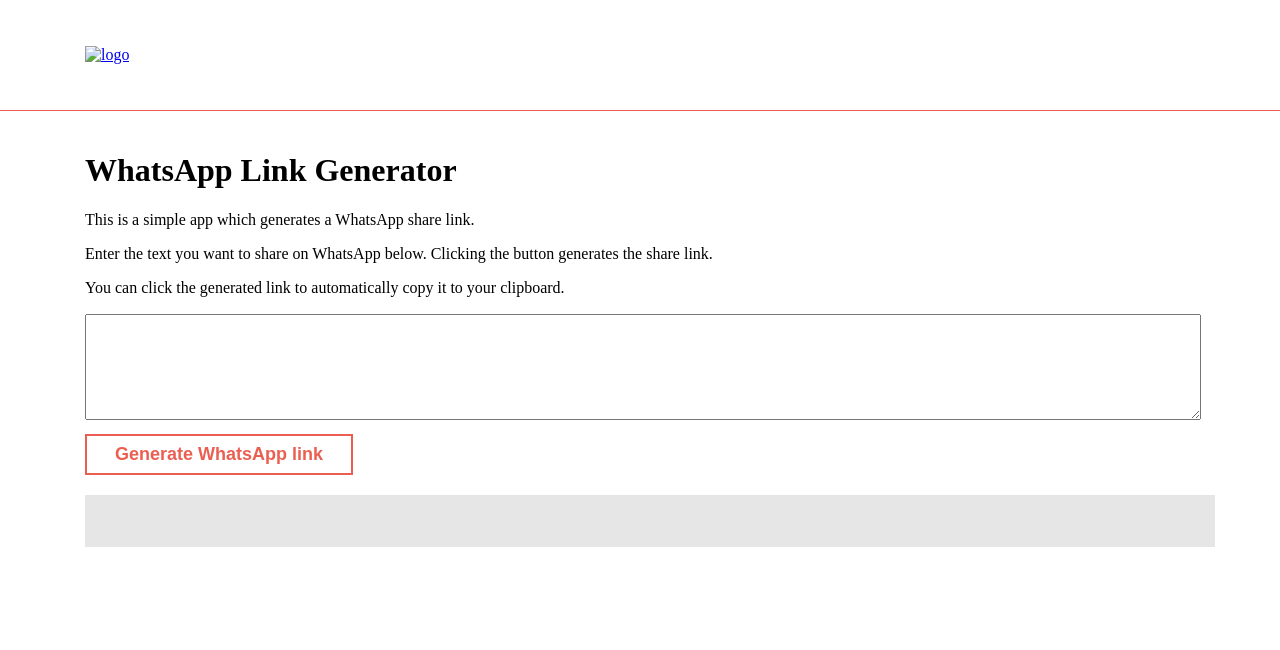
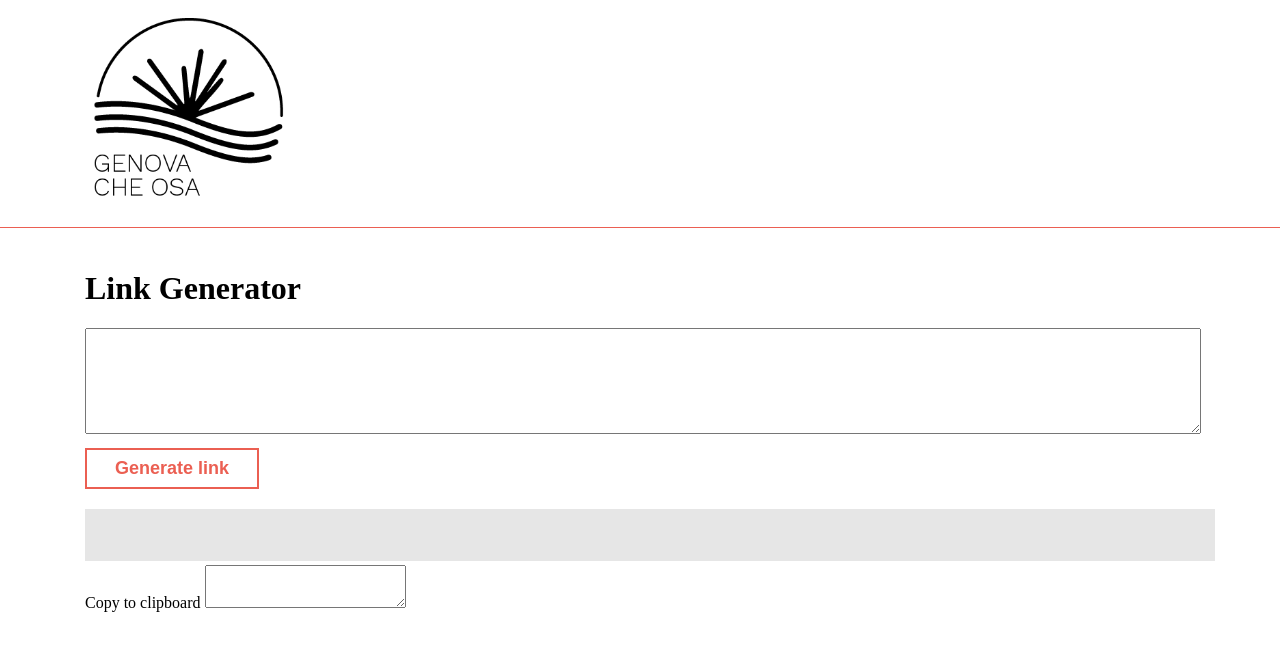
Before and after one commit to lorenzoazzolini/link-generator, a plain HTML site: page index.html in a window 1280 px wide. Drawn offline with nearby package versions, Linux system fonts and the light colour scheme; a web font is replaced by a local one.

Commit message:
Update index.html

```diff
--- a/index.html
+++ b/index.html
@@ -20,28 +20,30 @@
     <body>
         <nav class="navbar">
             <div class="container">
-                <a class="navbar-brand" href="https://forwardaction.uk"
+                <a class="navbar-brand" href="https://genovacheosa.org"
                     ><img
-                        src="./logo.png" alt="logo"/>
+                        src="./logo-genovacheosa-nero.png" alt="logo"/>
                     <div></div
                 ></a>
             </div>
         </nav>
 
         <main class="container">
-            <h1>WhatsApp Link Generator</h1>
-            <p>This is a simple app which generates a WhatsApp share link.</p>
-            <p>Enter the text you want to share on WhatsApp below. Clicking the button generates the share link.</p>
-            <p>You can click the generated link to automatically copy it to your clipboard.</p>
+            <h1>Link Generator</h1>
 
             <textarea id="input"></textarea>
-            <button class="btn-whatsapp">
-                Generate WhatsApp link
+            <button class="btn-share">
+                Generate link
             </button>
 
             <div class="output-cont">
                 <span class="tooltiptext" id="myTooltip">Copy to clipboard</span>
                 <textarea id="output" readonly></textarea>
+            </div>
+
+            <div class="output2-cont">
+                <span class="tooltip2text" id="myTooltip2">Copy to clipboard</span>
+                <textarea id="output2" readonly></textarea>
             </div>
         </main>
 
```
